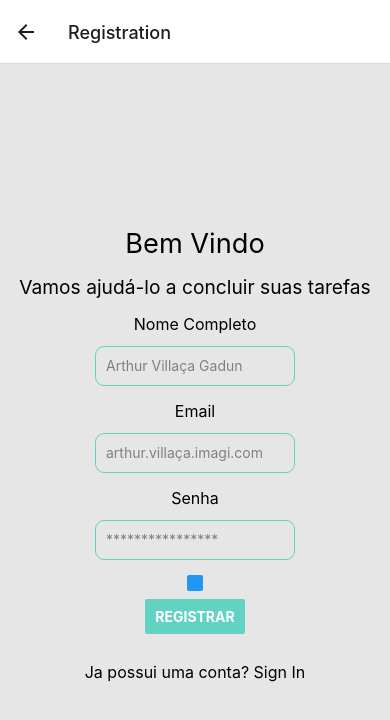
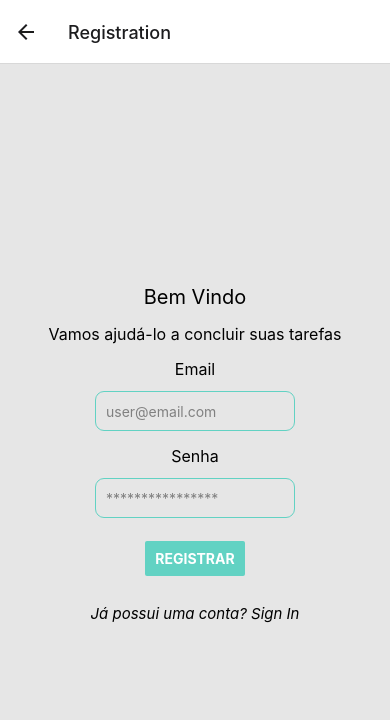
Before and after one commit to FranAprigio/To-Do_App, a React Native app: screen /Registration in a window 390 px wide. Shown: the top 720 px of the page. Built offline with nearby package versions, Linux system fonts and the light colour scheme.

Commit message:
[FIX] - Ajuste Registration

```diff
--- a/src/pages/Registration/Registration.js
+++ b/src/pages/Registration/Registration.js
@@ -1,65 +1,39 @@
-import React, { useState, useEffect } from "react";
+import React, { useState } from "react";
 import { StatusBar } from 'expo-status-bar';
-import { StyleSheet, Text, View, TextInput, Button, Pressable } from 'react-native';
+import { StyleSheet, Text, View, TextInput, Pressable } from 'react-native';
 import Storage from '../../../database/storage';
-import Authentication from "../../../database/autentication";
-
+import Authentication from "../../../database/authentication";
 import { Link } from "@react-navigation/native";
-
-import AsyncStorage from '@react-native-community/async-storage';
 
 const storage = new Storage();
 
 export default function Registration({navigation}) {
 
-
-
-    //variavel do storage
     const [name, setName] = useState('');
     const [email, setEmail] = useState('');
     const [senha, setSenha] = useState('');
 
-    //salva registro
-    const addContent = () => {
-    storage.add({ name, email, senha });
-    // navigation.navigate('ListContentScreen');
-    navigation.navigate('Home');
-
-    };
-
-    const handleRegister = async() => {
+    const handleRegister = async () => {
         await Authentication.registerUser(email, senha);
         await Authentication.login(email, senha);
         const userId = await Authentication.getCurrentUser();
         storage.registerUsername(name, userId).then(() => {
             navigation.navigate('Home');
         })
-
-
-
     };
 
     return (
-
         <View style={styles.container}>
             <StatusBar style="auto" />
             <Text style={styles.h1}>Bem Vindo</Text>
             <Text style={styles.h2}>Vamos ajudá-lo a concluir suas tarefas</Text>
 
-            <Text style={styles.sub}>Nome Completo</Text>
-            <TextInput
-                style={styles.input}
-                onChangeText={setName}
-                value={name}
-                placeholder="Arthur Villaça Gadun"
-                keyboardType="text"
-            />
             <Text style={styles.sub}>Email</Text>
             <TextInput
                 style={styles.input}
                 onChangeText={setEmail}
                 value={email}
-                placeholder="arthur.villaça.imagi.com"
+                placeholder="user@email.com"
                 keyboardType="text"
             />
 
@@ -72,14 +46,13 @@ export default function Registration({navigation}) {
                 placeholder="****************"
                 keyboardType="text"
             />
-            <Button onPress={handleRegister}></Button>
-            <Pressable style={styles.pressable}
-            onPress={handleRegister}>
+
+            <Pressable style={styles.pressable} onPress={handleRegister}>
                 <Text style={styles.pressableText}>REGISTRAR</Text>
             </Pressable>
 
             <Link style={styles.h3} to={{ screen: 'Login'}}>
-            Ja possui uma conta? Sign In
+                Já possui uma conta? Sign In
             </Link>
         </View>
     );
@@ -94,17 +67,17 @@ const styles = StyleSheet.create({
   },
 
   h1:{
-    fontSize: '1.7em',
+    fontSize:20,
     marginBottom:15,
   },
 
   h2:{
-    fontSize:'1.2em',
+    fontSize:16,
     marginBottom:15,
   },
 
   sub:{
-    fontSize: '1em',
+    fontSize:16,
   },
 
   input: {
@@ -121,7 +94,8 @@ const styles = StyleSheet.create({
 
   h3:{
     marginTop:20,
-    fontSize:'1em',
+    fontSize:15,
+    fontStyle:'italic'
   },
 
   pressable:{
```
Lines whose indentation alone changed are shown as unchanged.
